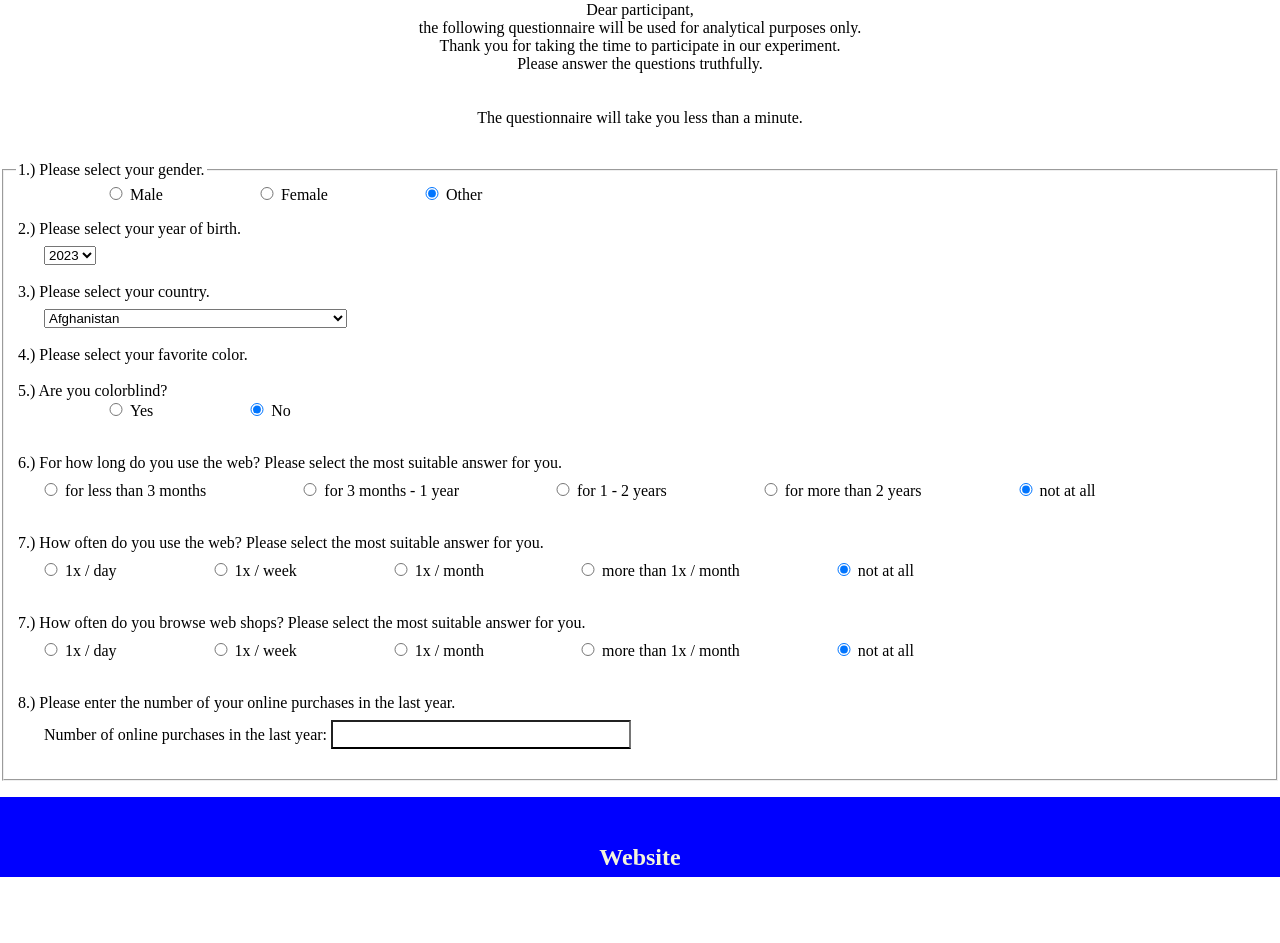
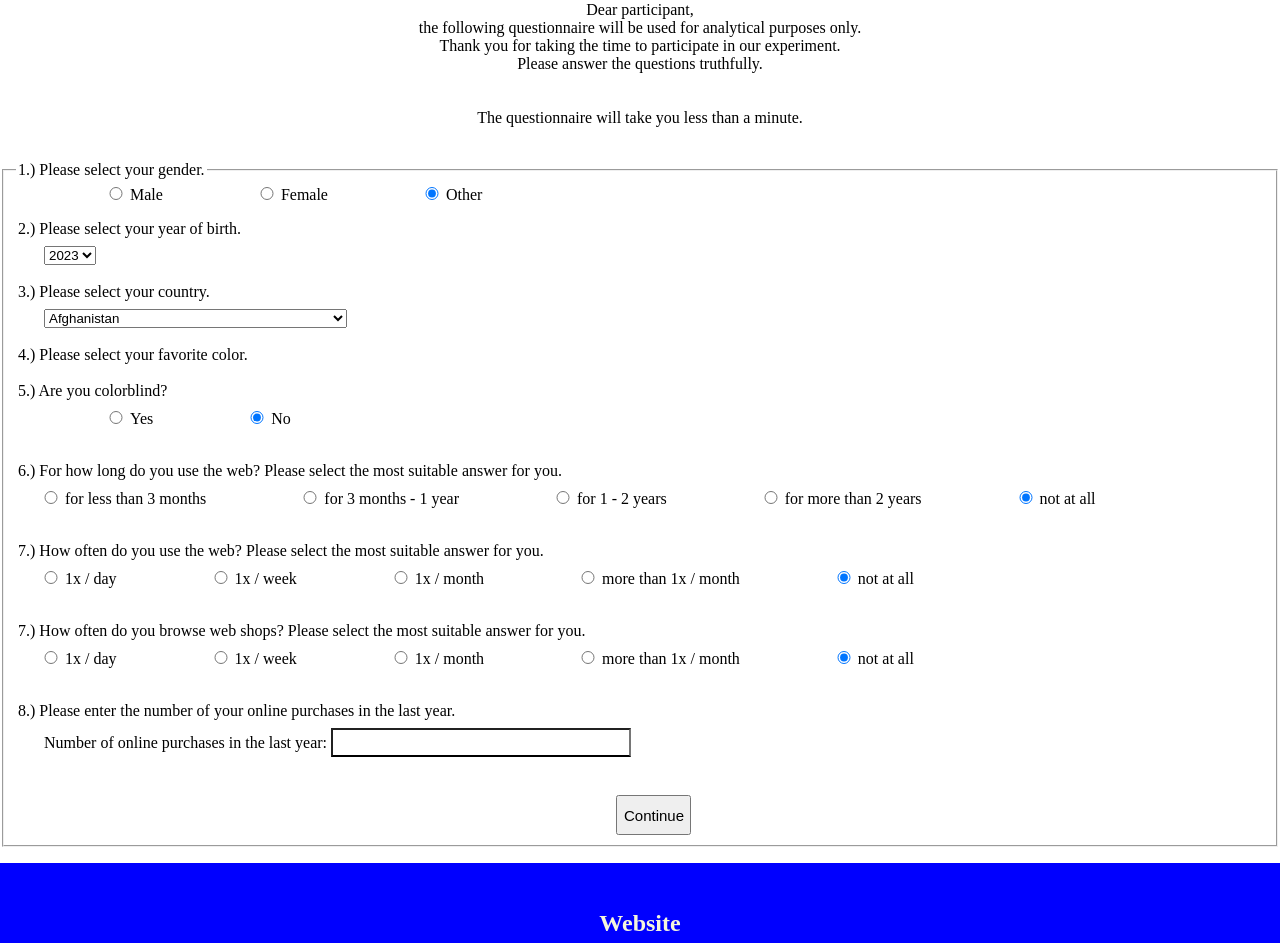
Before and after one commit to LauraKotalczyk/ovd-project-website, a plain HTML site: page form.html in a window 1280 px wide. Shown: the part 159-1102 px from the top of the page. Before the commit the page ends 1036 px from the top, so only its background shows below. Drawn offline with Linux system fonts and the light colour scheme.

Commit message:
new page & small changes

```diff
--- a/css/style.css
+++ b/css/style.css
@@ -143,6 +143,11 @@ input[type=radio] {
     margin-left : 28;
 }
 
+.q5 {
+    margin-top: 0.5em;
+}
+
+
 .q6 {
     margin-top: 0.5em;
     margin-left : -65;
@@ -171,3 +176,12 @@ input[type=color] {
     height: 40;
 
  }
+
+#preq_submitButton {
+    margin-right: 200px;
+    margin-left: 600px;;
+    width: 75px;
+    height: 40px;
+    font-size: 15px;
+
+}
--- a/form.html
+++ b/form.html
@@ -488,8 +488,13 @@
                 <div class="q8">
                     <label for="lastYearOnlinePurchases">Number of online purchases in the last year:  </label>
                     <input type="number" id="lastYearOnlinePurchases" name="lastYearOnlinePurchases"  min="0">
+                </div>
 
-                </div>
+                <br>
+
+                <a href="experiment.html">
+                    <input id="preq_submitButton" type="submit" value="Continue">
+                </a>
 
         </fieldset>
 
```
Also changed, not shown: experiment.html (added, +11 -0 lines), public/form.html (+0 -1 lines).
